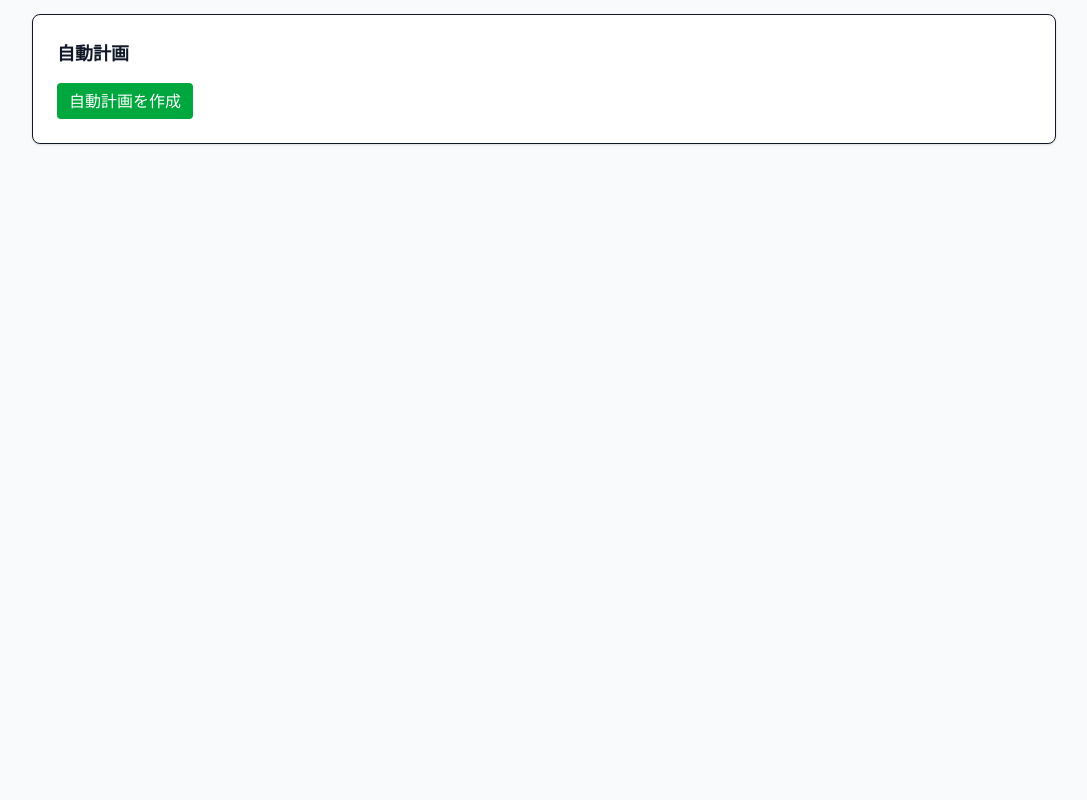
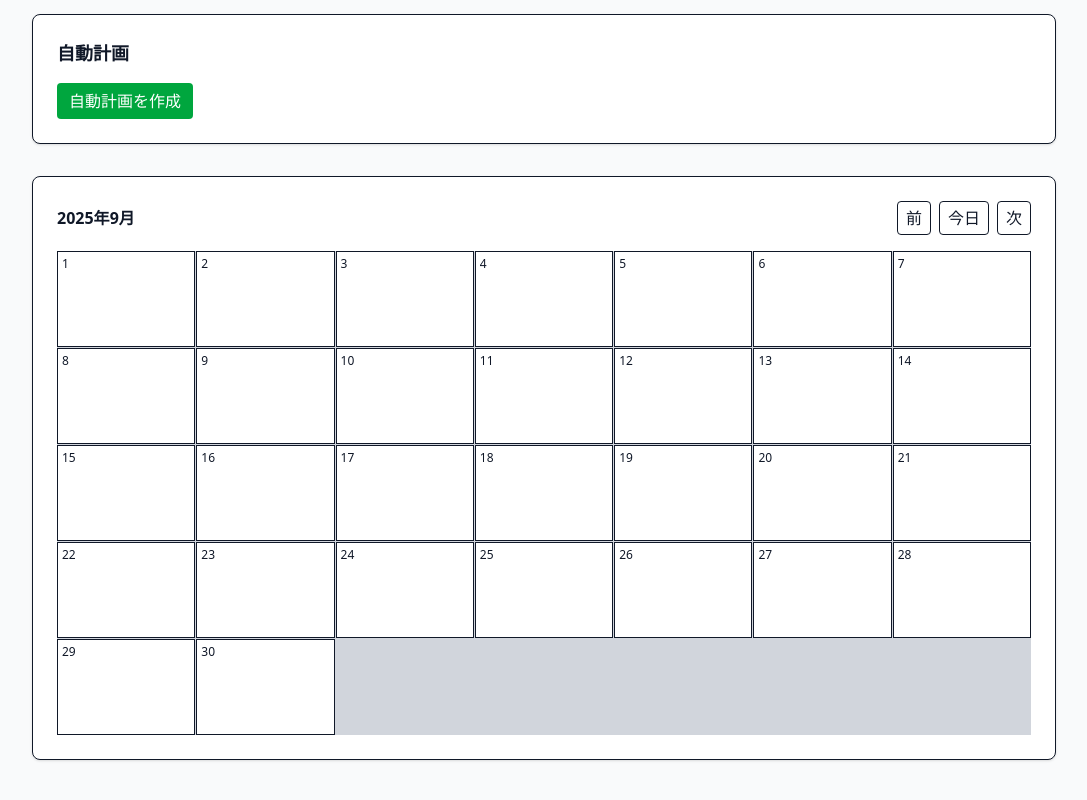
Before and after one commit to chocolat0w0/goal-steps-ai, a React (Vite) app: page / in a window 1280 px wide. Shown: the part 846-1646 px from the top of the page, without its empty margins (96-1183 px from the left). Before the commit the page ends 1030 px from the top, so only its background shows below. Built offline with nearby package versions, Linux system fonts and the light colour scheme.

Commit message:
feat: add calendar view component

```diff
--- a/src/app/App.tsx
+++ b/src/app/App.tsx
@@ -1,6 +1,7 @@
 import ProjectSettingsForm from '~/components/ProjectSettingsForm';
 import CategoryManager from '~/components/CategoryManager';
 import AutoPlanButton from '~/components/AutoPlanButton';
+import CalendarView from '~/components/CalendarView';
 import type { FC } from 'react';
 
 const App: FC = () => {
@@ -14,6 +15,7 @@ const App: FC = () => {
         <ProjectSettingsForm />
         <CategoryManager />
         <AutoPlanButton />
+        <CalendarView />
       </main>
     </div>
   );
--- /dev/null
+++ b/src/components/CalendarView.tsx
@@ -0,0 +1,92 @@
+import { useState, useEffect, type FC } from 'react';
+import type { TaskBlock } from '~/types';
+
+const TASK_KEY = 'goal-steps:tasks';
+
+const daysInMonth = (year: number, month: number) => new Date(year, month + 1, 0).getDate();
+const formatDate = (year: number, month: number, day: number) => {
+  const m = String(month + 1).padStart(2, '0');
+  const d = String(day).padStart(2, '0');
+  return `${year}-${m}-${d}`;
+};
+
+interface Props {
+  initialDate?: Date;
+}
+
+const CalendarView: FC<Props> = ({ initialDate }) => {
+  const [current, setCurrent] = useState(() => {
+    const d = initialDate ?? new Date();
+    return new Date(d.getFullYear(), d.getMonth(), 1);
+  });
+  const [tasks, setTasks] = useState<TaskBlock[]>([]);
+
+  useEffect(() => {
+    const raw = localStorage.getItem(TASK_KEY);
+    if (!raw) return;
+    try {
+      setTasks(JSON.parse(raw) as TaskBlock[]);
+    } catch {
+      setTasks([]);
+    }
+  }, []);
+
+  const year = current.getFullYear();
+  const month = current.getMonth();
+  const days = daysInMonth(year, month);
+
+  const prevMonth = () => setCurrent(new Date(year, month - 1, 1));
+  const nextMonth = () => setCurrent(new Date(year, month + 1, 1));
+  const goToday = () => {
+    const t = new Date();
+    setCurrent(new Date(t.getFullYear(), t.getMonth(), 1));
+  };
+
+  const grouped: Record<string, TaskBlock[]> = {};
+  for (const t of tasks) {
+    if (!grouped[t.date]) grouped[t.date] = [];
+    grouped[t.date].push(t);
+  }
+
+  const cells = [];
+  for (let day = 1; day <= days; day++) {
+    const dateStr = formatDate(year, month, day);
+    const ts = grouped[dateStr] || [];
+    cells.push(
+      <div key={dateStr} role="gridcell" aria-label={dateStr} className="h-24 border p-1 overflow-y-auto bg-white">
+        <div className="text-xs">{day}</div>
+        {ts.map((t) => (
+          <div key={t.id} data-testid="task-block" className="mt-1 rounded bg-blue-100 p-1 text-xs">
+            {t.categoryId}: {t.amount}
+          </div>
+        ))}
+      </div>,
+    );
+  }
+
+  return (
+    <section className="rounded-lg border bg-white p-6 shadow-sm mt-8" aria-label="カレンダービュー">
+      <div className="mb-4 flex items-center justify-between">
+        <div className="font-semibold">
+          {year}年{month + 1}月
+        </div>
+        <div className="space-x-2">
+          <button type="button" onClick={prevMonth} aria-label="前の月" className="px-2 py-1 border rounded">
+            前
+          </button>
+          <button type="button" onClick={goToday} aria-label="今日" className="px-2 py-1 border rounded">
+            今日
+          </button>
+          <button type="button" onClick={nextMonth} aria-label="次の月" className="px-2 py-1 border rounded">
+            次
+          </button>
+        </div>
+      </div>
+      <div role="grid" className="grid grid-cols-7 gap-px bg-gray-300">
+        {cells}
+      </div>
+    </section>
+  );
+};
+
+export default CalendarView;
```
Also changed, not shown: 1 other file (tests, documents, lock files or other folders).
